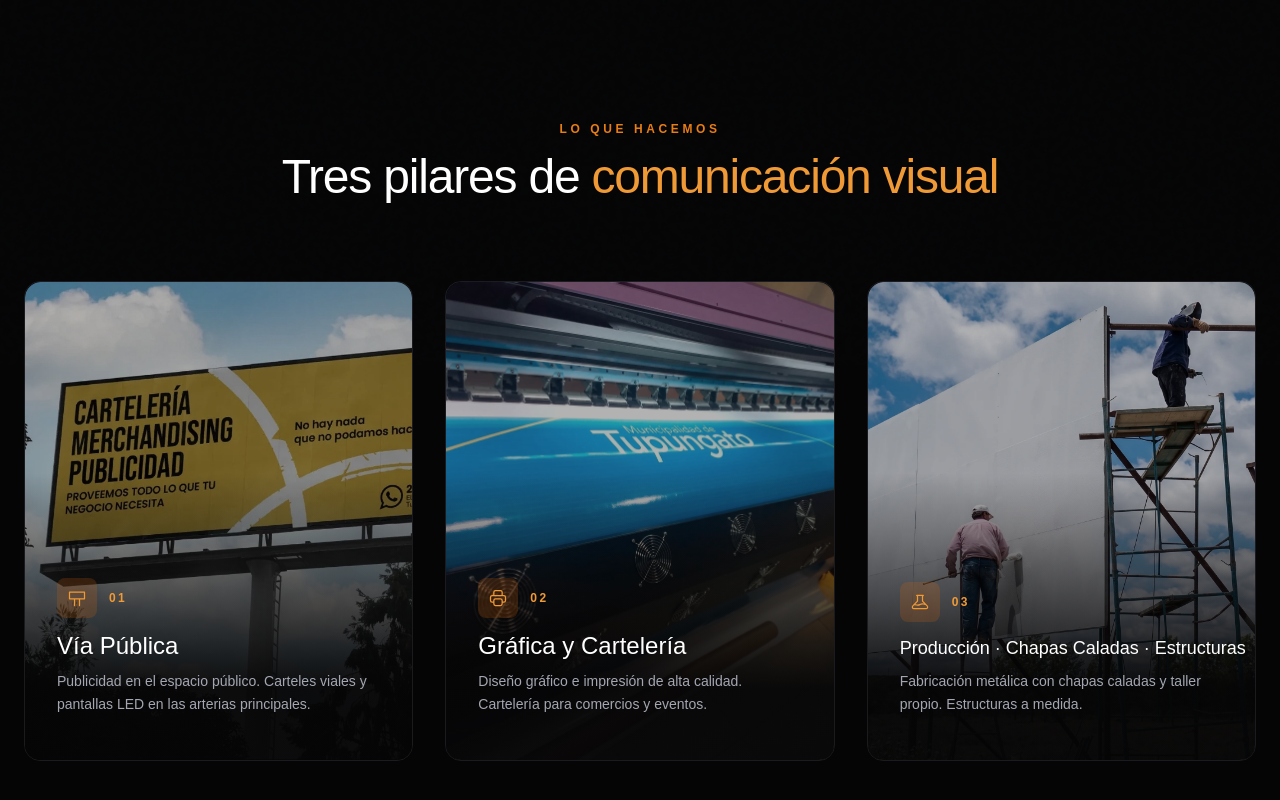
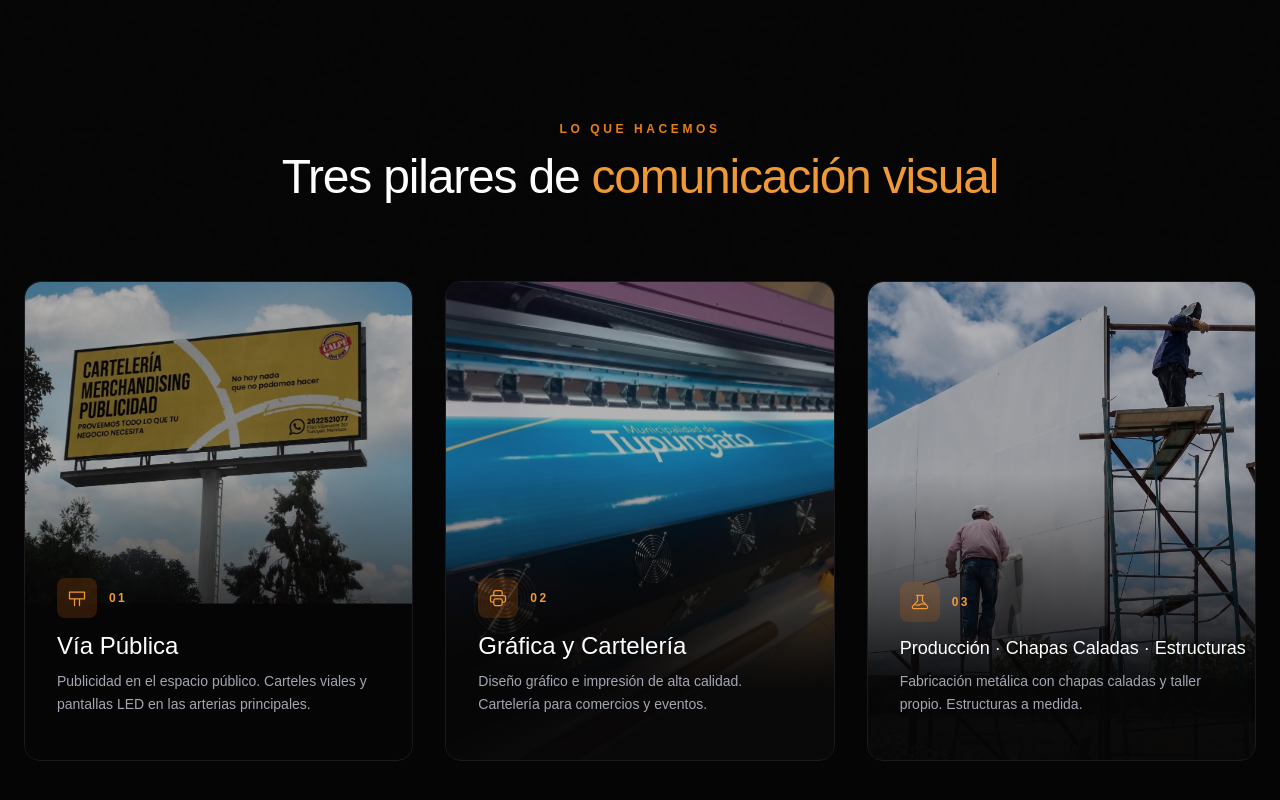
Before and after one commit to fede-caballero/calpe-vial, a website built with Vite: page index.html in a window 1280 px wide. Shown: the part 835-1635 px from the top of the page. Built offline with nearby package versions, Linux system fonts and the light colour scheme.

Commit message:
Se vuelve a centrar imagen en tarjeta via publica

```diff
--- a/index.html
+++ b/index.html
@@ -200,7 +200,7 @@
         <!-- Card 1: Vía Pública -->
         <div class="reveal service-card rounded-2xl min-h-[480px] flex flex-col justify-end cursor-pointer group">
           <img src="img/via-publica.webp" alt="Cartel de vía pública en avenida principal"
-            class="absolute inset-0 w-full h-full object-cover object-[20%_center] rounded-2xl transition-transform duration-700 group-hover:scale-105" />
+            class="absolute inset-0 w-full h-full object-contain object-top rounded-2xl transition-transform duration-700 group-hover:scale-105" />
           <div class="service-card-content p-6 lg:p-8">
             <div class="flex items-center gap-3 mb-3">
               <div class="w-10 h-10 rounded-lg bg-copper-600/20 flex items-center justify-center">
```
